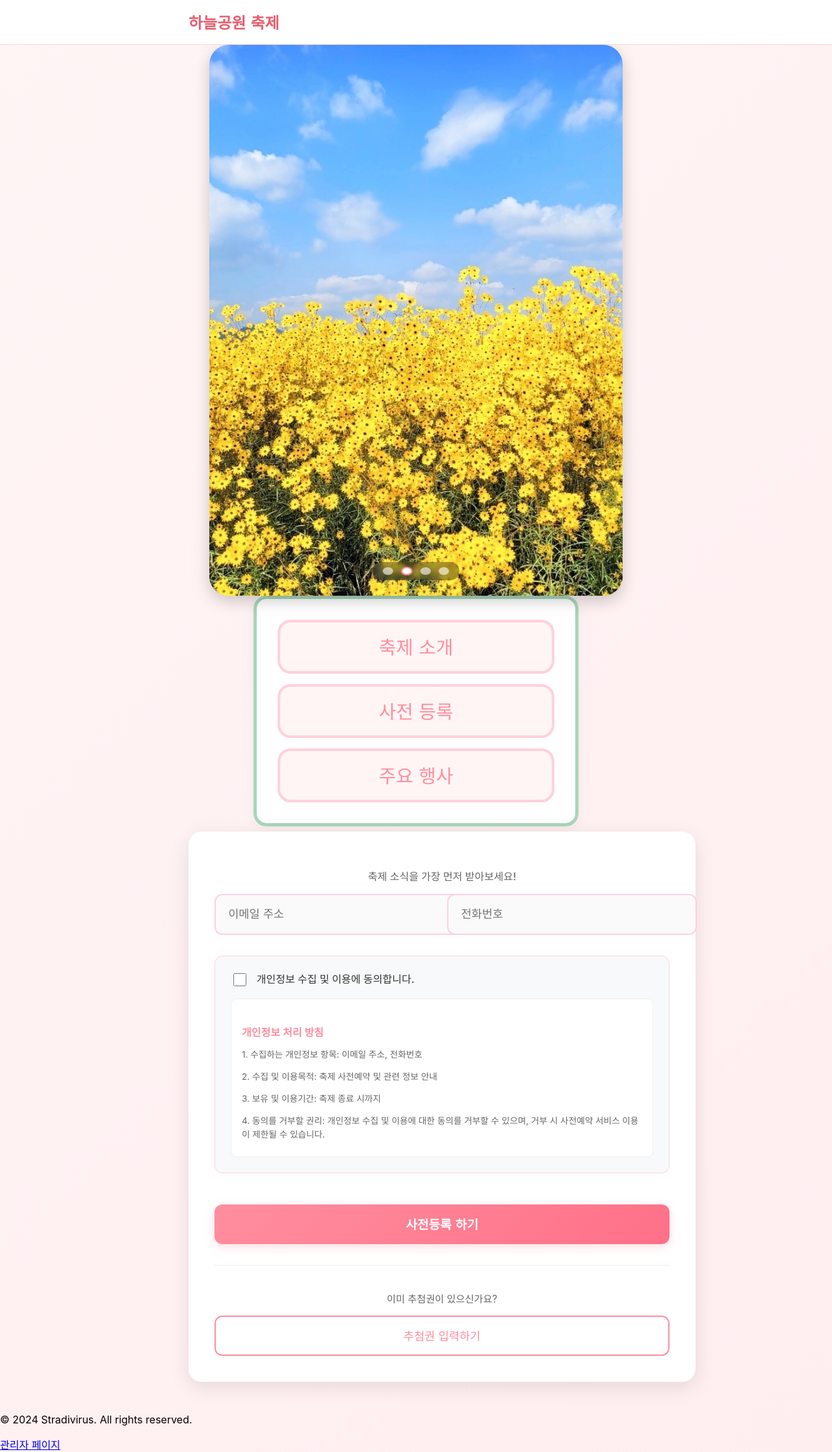
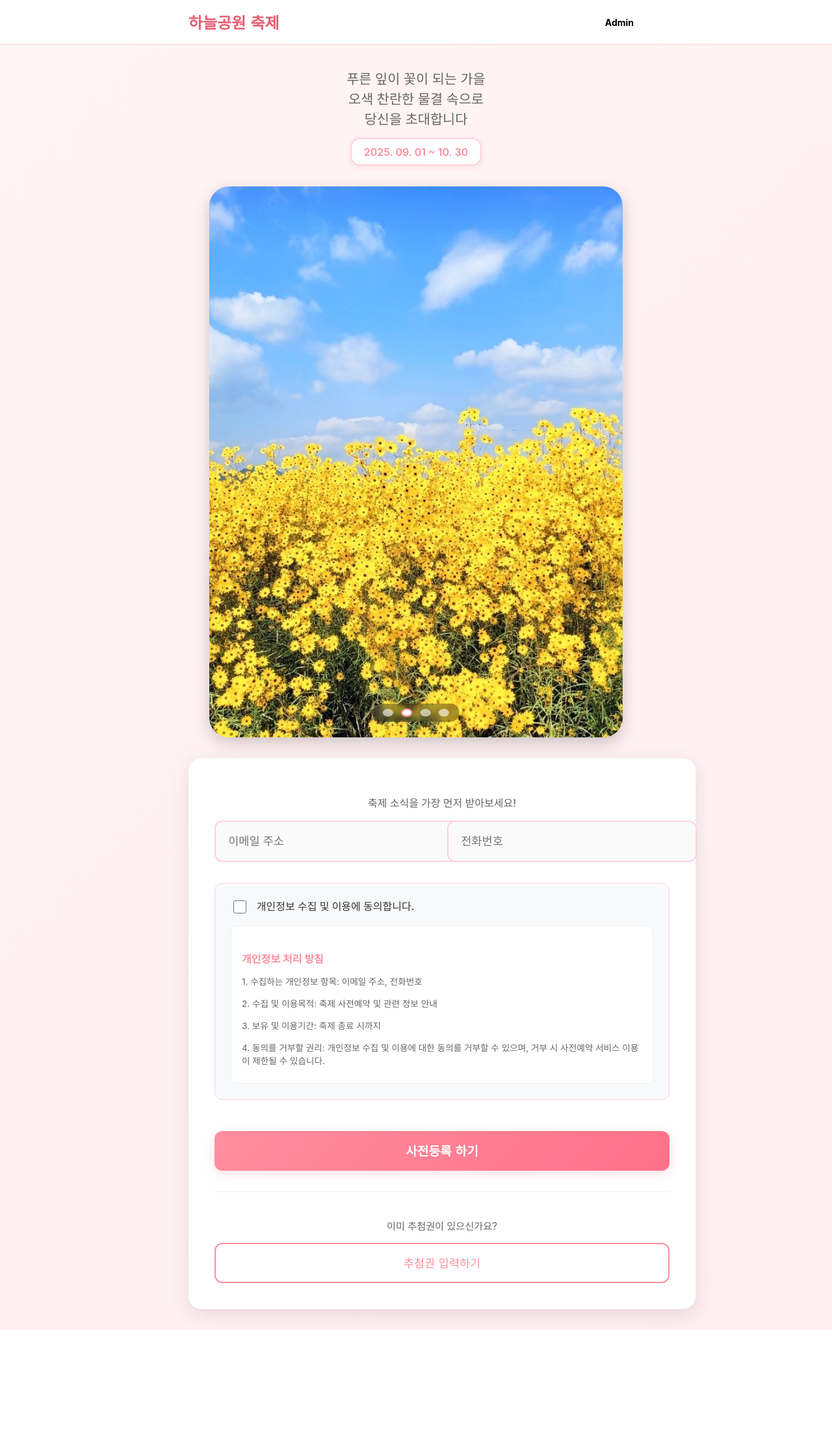
Before and after one commit to Stradivirus/reservation, a React (Create React App) app in the folder front/: page / in a window 1280 px wide. Shown: the whole page at 65% size. After the commit the page ends 2047 px from the top, so only its background shows below. Built offline with nearby package versions, Linux system fonts and the light colour scheme.

Commit message:
어드민 버튼 추가

```diff
--- a/front/src/components/Header/Header.js
+++ b/front/src/components/Header/Header.js
@@ -1,21 +1,28 @@
 import React, { useState } from 'react';
+import { Link } from 'react-router-dom'; // [추가] 링크 사용을 위해 임포트
 import './Header.css';
 
 const Header = () => {
   const [isMenuOpen, setIsMenuOpen] = useState(false);
 
-  // const scrollToSection = (sectionId) => {
-  //   const element = document.getElementById(sectionId);
-  //   if (element) {
-  //     element.scrollIntoView({ behavior: 'smooth' });
-  //   }
-  //   setIsMenuOpen(false);
-  // };
-
   return (
     <header className="header">
       <div className="header-container">
         <div className="header-title">하늘공원 축제</div>
+
+        {/* [추가] Admin 버튼 (스타일은 상황에 맞게 조정 가능) */}
+        <Link
+          to="/admin"
+          style={{
+            textDecoration: 'none',
+            color: 'inherit',
+            fontWeight: 'bold',
+            marginRight: '15px',
+            fontSize: '14px'
+          }}
+        >
+          Admin
+        </Link>
 
         <button
           className="menu-toggle"
@@ -24,11 +31,6 @@ const Header = () => {
           ☰
         </button>
 
-        {/* <nav className={`header-nav ${isMenuOpen ? 'open' : ''}`}>
-          <button onClick={() => scrollToSection('about')}>소개</button>
-          <button onClick={() => scrollToSection('events')}>행사</button>
-          <button onClick={() => scrollToSection('location')}>오시는 길</button>
-        </nav> */}
       </div>
     </header>
   );
--- a/front/src/pages/Main/MainPage.js
+++ b/front/src/pages/Main/MainPage.js
@@ -1,44 +1,30 @@
 import React from 'react';
 import Header from '../../components/Header/Header';
 import ImageSlider from './ImageSlider';
-import ButtonSection from '../../components/ButtonSection/ButtonSection';
 import PreRegistrationForm from './PreRegistrationForm';
-import { Link } from 'react-router-dom'; // [수정] Link 컴포넌트 임포트
 import './MainPage.css';
 
-const MainPage = () => {
+function MainPage() {
   return (
     <div className="main-page">
       <Header />
+      <main className="main-content">
+        <section className="hero-section">
+          <p className="festival-subtitle">푸른 잎이 꽃이 되는 가을<br></br>오색 찬란한 물결 속으로 <br></br>
+            당신을 초대합니다</p>
+          <div className="festival-period">2025. 09. 01 ~ 10. 30</div>
+        </section>
 
-      <div className="main-content">
-        {/* 이미지 슬라이더 섹션 */}
-        <section className="slider-section">
+        <section className="image-section">
           <ImageSlider />
         </section>
 
-        {/* 버튼 섹션 */}
-        <section className="button-section">
-          <ButtonSection />
-        </section>
-
-        {/* 사전예약 폼 섹션 */}
-        <section id="pre-registration" className="form-section">
+        <section className="registration-section">
           <PreRegistrationForm />
         </section>
-      </div>
-
-      <footer className="footer">
-        <p>&copy; 2024 Stradivirus. All rights reserved.</p>
-        <div className="admin-link">
-          {/* [수정] 외부 링크(a tag) 대신 내부 라우팅(Link) 사용, 경로는 /admin */}
-          <Link to="/admin" className="admin-link-text">
-            관리자 페이지
-          </Link>
-        </div>
-      </footer>
+      </main>
     </div>
   );
-};
+}
 
 export default MainPage;
```
